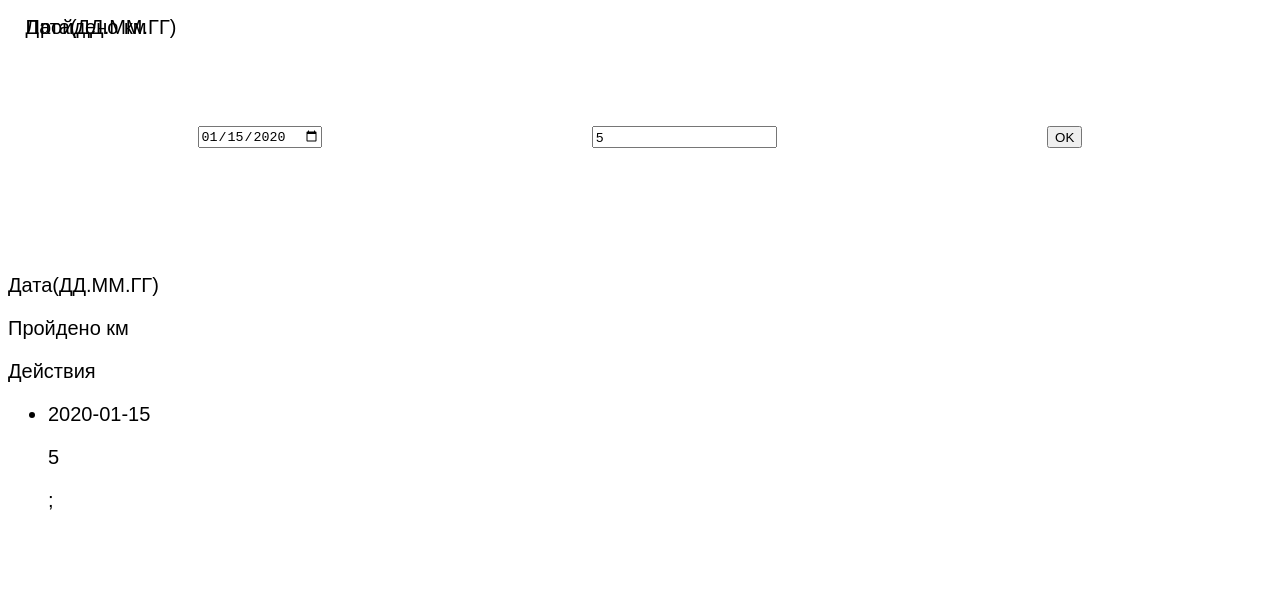
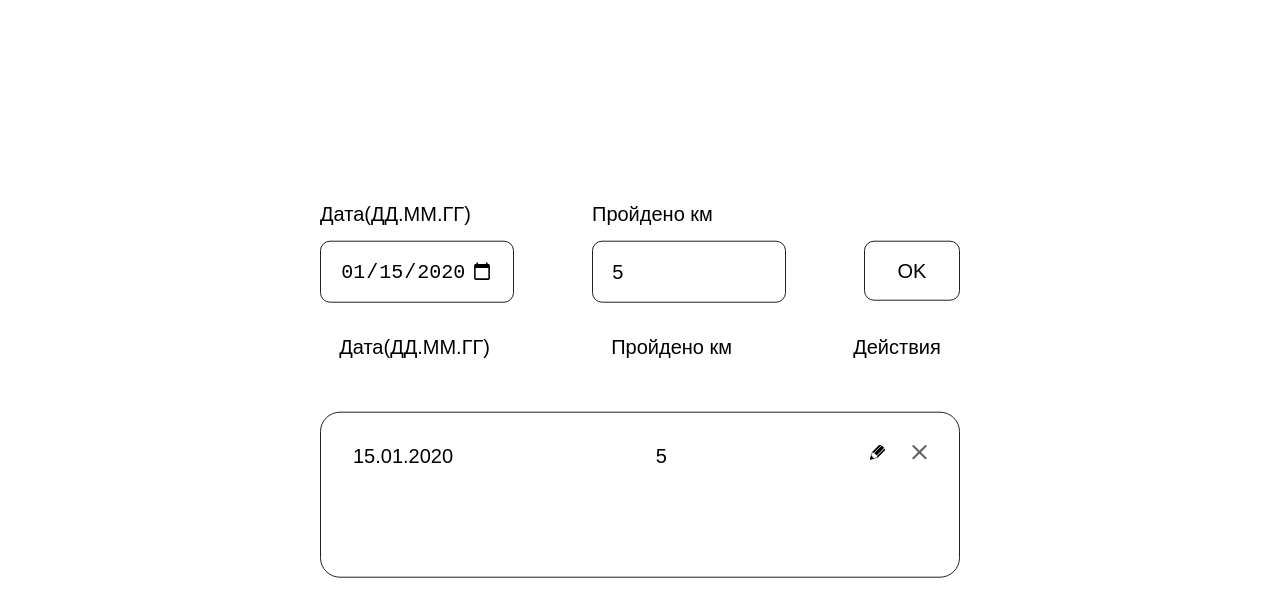
Before and after one commit to Antonio-87/4-Training-records, a React (Vite) app in the folder training-records/: page / in a window 1280 px wide. Both pictures are taken after typing "2020-01-15", "5" into the empty fields and a click on the input "OK". Shown: the top 616 px of the page. Built offline with nearby package versions, Linux system fonts and the light colour scheme.

Commit message:
css-format date

```diff
--- a/training-records/src/App.css
+++ b/training-records/src/App.css
@@ -5,7 +5,102 @@
   font-size: 20px;
 }
 
+.distance-panel {
+  position: absolute;
+  width: 50%;
+  top: 50%;
+  left: 50%;
+  transform: translate(-50%, -50%);
+}
+
+form {
+  display: flex;
+  flex-wrap: wrap;
+  justify-content: space-between;
+  width: 100%;
+}
+
+.input-box {
+  display: flex;
+  flex-direction: column;
+  width: 30%;
+  height: 100px;
+}
+
+label {
+  margin-bottom: 15px;
+}
+
+input {
+  border: 1.5px solid rgb(36, 32, 32);
+  border-radius: 10px;
+  height: 80%;
+  font-size: 20px;
+}
+
+#date {
+  width: 80%;
+  padding: 5% 10%;
+}
+
+#distance {
+  width: 80%;
+  padding: 5% 10%;
+}
+
+#ok {
+  width: 15%;
+  background-color: white;
+  height: 60px;
+  margin-top: 6%;
+}
+
+.titles {
+  display: flex;
+  flex-direction: row;
+  flex-wrap: nowrap;
+  justify-content: space-between;
+  padding: 2% 3%;
+}
+
+.steps-list {
+  display: flex;
+  flex-direction: column;
+  border: 1.5px solid rgb(36, 32, 32);
+  border-radius: 20px;
+  min-height: 100px;
+  padding: 5% 5%;
+}
+
+.step:nth-child(n + 2) {
+  margin-top: 5%;
+}
+
+.step {
+  margin: 0;
+  list-style: none;
+  display: flex;
+  flex-direction: row;
+  justify-content: space-between;
+}
+
+.step-date {
+  margin: 0;
+}
+
+.step-distance {
+  margin: 0;
+}
+
+.step-actions {
+  display: flex;
+  width: 10%;
+  justify-content: space-between;
+}
+
 .icon-edit {
+  width: 15px;
+  height: 15px;
   background-image: url("../public/edit.svg");
   background-position: center;
   background-repeat: no-repeat;
@@ -13,26 +108,10 @@
 }
 
 .icon-delete {
+  width: 15px;
+  height: 15px;
   background-image: url("../public/delete.svg");
   background-position: center;
   background-repeat: no-repeat;
   background-size: cover;
 }
-
-form {
-  display: flex;
-  flex-wrap: wrap;
-  justify-content: space-between;
-  width: 70%;
-  margin: 10% auto;
-}
-
-input {
-  position: relative;
-}
-
-label {
-  position: absolute;
-  top: 2%;
-  left: 2%;
-}
--- a/training-records/src/components/DistanceForm.tsx
+++ b/training-records/src/components/DistanceForm.tsx
@@ -16,15 +16,23 @@ const DistanceForm = ({ handleSubmit }: HandleSubmit) => {
 
   return (
     <form onSubmit={onHandleSubmit}>
+      <div className="input-box">
         <label htmlFor="date">Дата(ДД.ММ.ГГ)</label>
-      <input type="date" id="date" onChange={(e) => setDate(e.target.value)} />
+        <input
+          type="date"
+          id="date"
+          onChange={(e) => setDate(e.target.value)}
+        />
+      </div>
+      <div className="input-box">
         <label htmlFor="distance">Пройдено км</label>
         <input
           type="number"
           id="distance"
           onChange={(e) => setDist(e.target.value)}
         />
-      <input type="submit" value={"OK"} />
+      </div>
+      <input type="submit" id="ok" value={"OK"} />
     </form>
   );
 };
--- a/training-records/src/components/DistanceList.tsx
+++ b/training-records/src/components/DistanceList.tsx
@@ -1,3 +1,5 @@
+import formatDate from "../functions/formatDate";
+
 export type Item = {
   date: string;
   dist: string;
@@ -18,7 +20,7 @@ const DistanceList = ({ items }: Items) => {
       <ul className="steps-list">
         {items.map((el, index) => (
           <li key={index} className="step">
-            <p className="step-date">{el.date}</p>
+            <p className="step-date">{formatDate(el.date)}</p>
             <p className="step-distance">{el.dist}</p>
             <div className="step-actions">
               <div className="icon-edit"></div>
@@ -26,7 +28,6 @@ const DistanceList = ({ items }: Items) => {
             </div>
           </li>
         ))}
-        ;
       </ul>
     </>
   );
--- a/training-records/src/components/DistanceRecords.tsx
+++ b/training-records/src/components/DistanceRecords.tsx
@@ -24,10 +24,10 @@ const DistanceRecords = () => {
   };
 
   return (
-    <>
+    <div className="distance-panel">
       <DistanceForm handleSubmit={handleSubmit} />
       <DistanceList items={steps.items} />
-    </>
+    </div>
   );
 };
 
--- /dev/null
+++ b/training-records/src/functions/formatDate.tsx
@@ -0,0 +1,15 @@
+function formatDate(timestamp: string) {
+  const date = new Date(timestamp);
+  const day = date.getDate();
+  const month = date.getMonth() + 1;
+  const year = date.getFullYear();
+  if (month < 10 && day < 10) {
+    return `0.${day}.0${month}.${year}`;
+  } else if (month < 10 && day >= 10) {
+    return `${day}.0${month}.${year}`;
+  } else {
+    return `${day}.${month}.${year} `;
+  }
+}
+
+export default formatDate;
```
Lines whose indentation alone changed are shown as unchanged.
